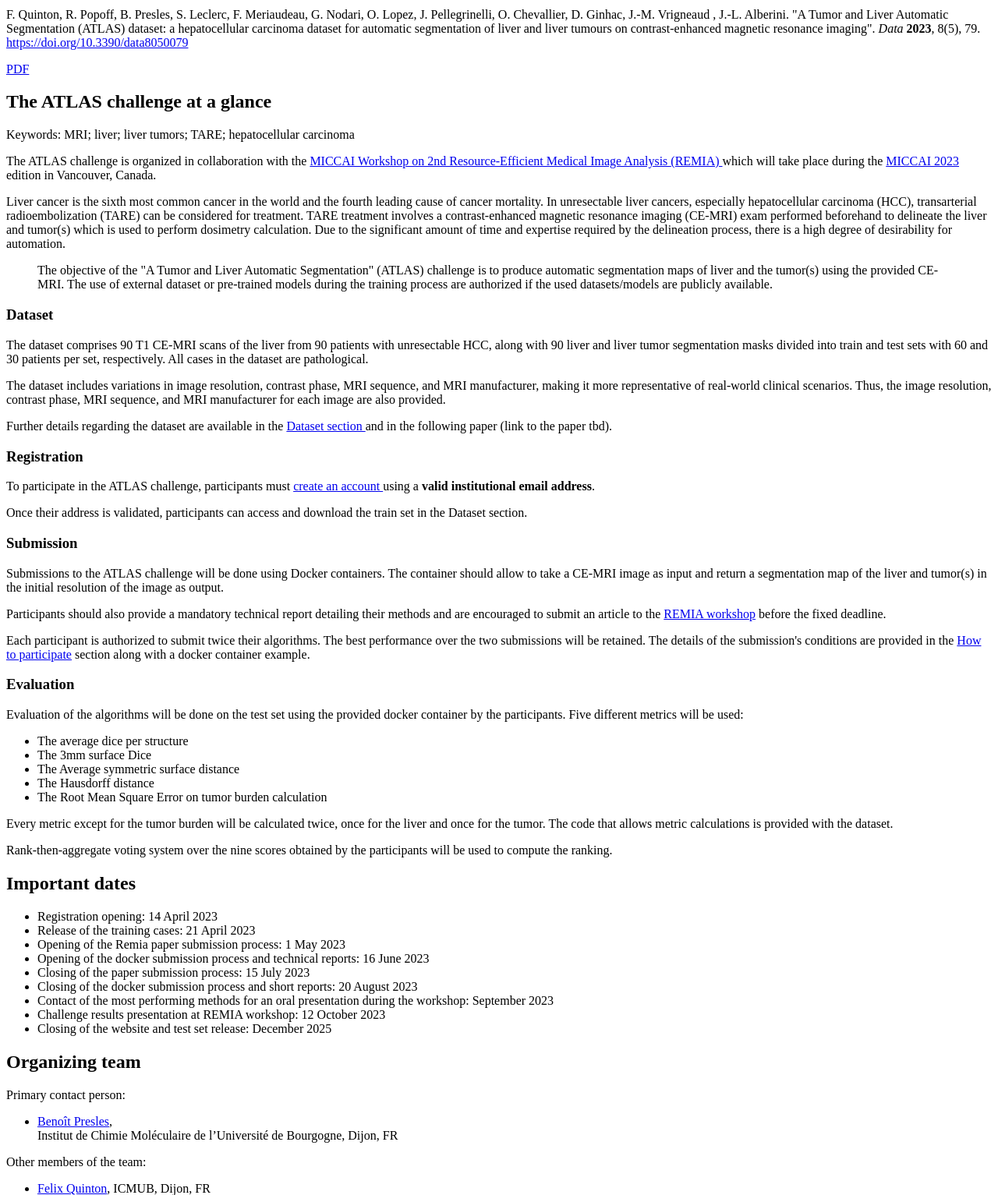
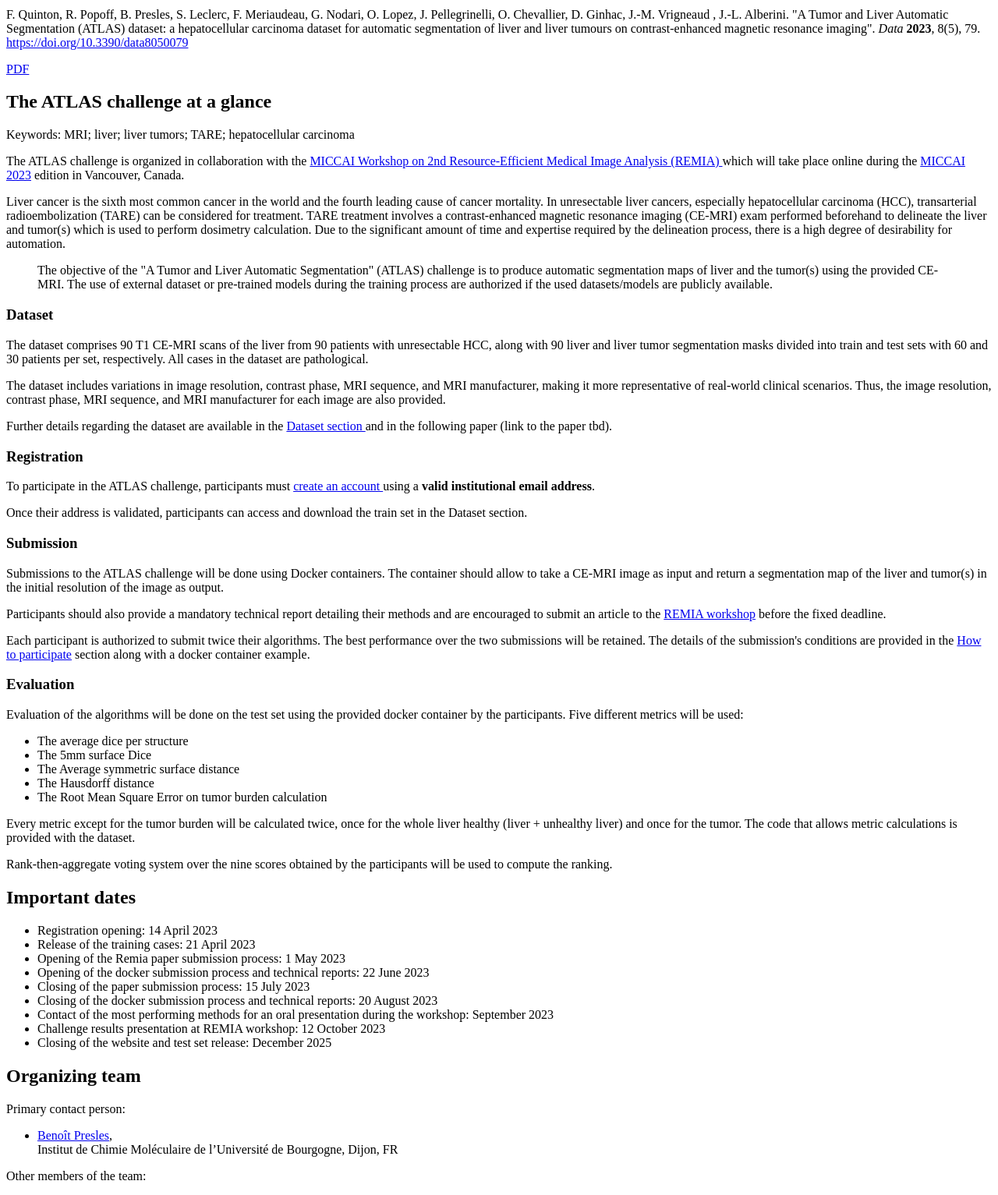
Before and after one commit to dginhac/atlas-challenge, a Symfony app: template templates/home/index.html.twig in a window 1280 px wide. Shown: the part 423-1956 px from the top of the page at 78% size. Run offline with Twig, Linux system fonts and the light colour scheme; the template is opened without the code that fills it, so the values that code supplies are empty; some libraries are stand-ins or nearby versions.

Commit message:
docs(index.html.twig, challenge.html.twig): text update

```diff
--- a/templates/challenge/challenge.html.twig
+++ b/templates/challenge/challenge.html.twig
@@ -232,13 +232,13 @@
                         </p>
                         <ul class="list-group list-group-numbered list-group-flush mt-2 mb-2">
                             <li class="list-group-item">The average dice per structure</li>
-                            <li class="list-group-item">The 3mm surface Dice</li>
+                            <li class="list-group-item">The 5mm surface Dice</li>
                             <li class="list-group-item">The Average symmetric surface distance</li>
                             <li class="list-group-item">The Hausdorff distance</li>
                             <li class="list-group-item">The Root Mean Square Error on tumor burden calculation </li>
                         </ul>
                         <p class="mb-2">
-                            Every metric except for the tumor burden will be calculated twice, once for the liver
+                            Every metric except for the tumor burden will be calculated twice, once for the whole liver (healthy liver + unhealthy liver)
                             and once for the tumor. The code that allows metric calculations is provided with
                             the dataset.
                         <p>
--- a/templates/home/index.html.twig
+++ b/templates/home/index.html.twig
@@ -52,7 +52,7 @@
                         <p class="mb-2">
                             The ATLAS challenge is organized in collaboration with the
                             <a href="https://miccai-remia.github.io/"> MICCAI Workshop on 2nd Resource-Efficient Medical Image Analysis (REMIA) </a>
-                            which will take place during the
+                            which will take place online during the
                             <a href="https://conferences.miccai.org/2023/en/">MICCAI 2023</a>
                             edition in Vancouver, Canada.</p>
                         <p class="mb-2">
@@ -120,13 +120,13 @@
                         </p>
                         <ul class="list-group list-group-numbered list-group-flush mt-2 mb-2">
                             <li class="list-group-item border-secondary-subtle">The average dice per structure</li>
-                            <li class="list-group-item border-secondary-subtle">The 3mm surface Dice</li>
+                            <li class="list-group-item border-secondary-subtle">The 5mm surface Dice</li>
                             <li class="list-group-item border-secondary-subtle">The Average symmetric surface distance</li>
                             <li class="list-group-item border-secondary-subtle">The Hausdorff distance</li>
                             <li class="list-group-item border-secondary-subtle">The Root Mean Square Error on tumor burden calculation </li>
                         </ul>
                         <p class="mb-2">
-                            Every metric except for the tumor burden will be calculated twice, once for the liver
+                            Every metric except for the tumor burden will be calculated twice, once for the whole liver healthy (liver + unhealthy liver)
                             and once for the tumor. The code that allows metric calculations is provided with
                             the dataset.
                         <p>
@@ -153,10 +153,10 @@
                             <li class="list-group-item bg-body-secondary border-secondary-subtle">Opening of the Remia paper submission process:
                                 <span class="text-primary">1 May 2023</span></li>
                             <li class="list-group-item bg-body-secondary border-secondary-subtle">Opening of the docker submission process and technical reports:
-                                <span class="text-primary">16 June 2023</span></li>
+                                <span class="text-primary">22 June 2023</span></li>
                             <li class="list-group-item bg-body-secondary border-secondary-subtle">Closing of the paper submission process:
                                 <span class="text-primary">15 July 2023</span></li>
-                            <li class="list-group-item bg-body-secondary border-secondary-subtle">Closing of the docker submission process and short reports:
+                            <li class="list-group-item bg-body-secondary border-secondary-subtle">Closing of the docker submission process and technical reports:
                                 <span class="text-primary">20 August 2023</span></li>
                             <li class="list-group-item bg-body-secondary border-secondary-subtle">Contact of the most performing methods for an oral presentation
                                 during the workshop:
```
